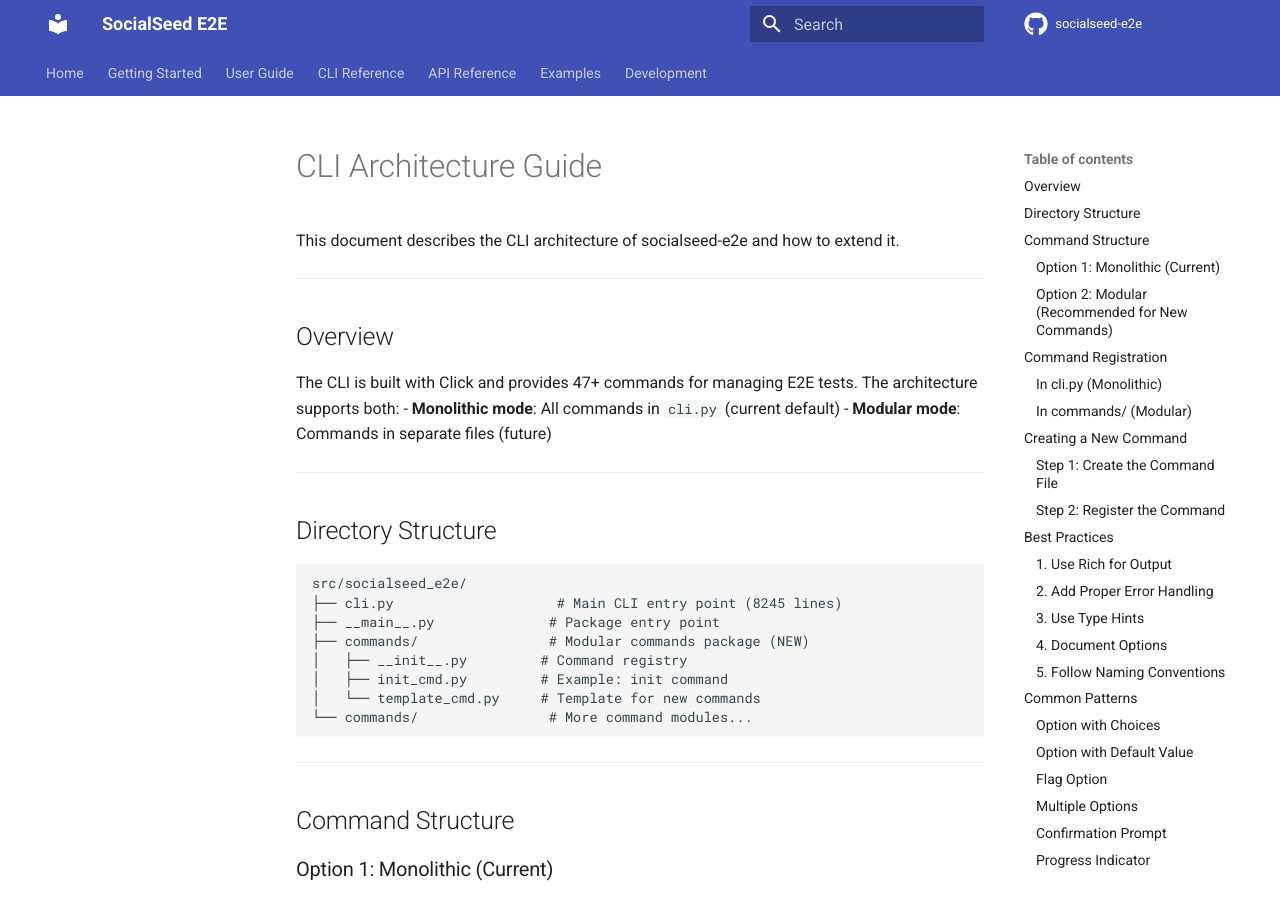
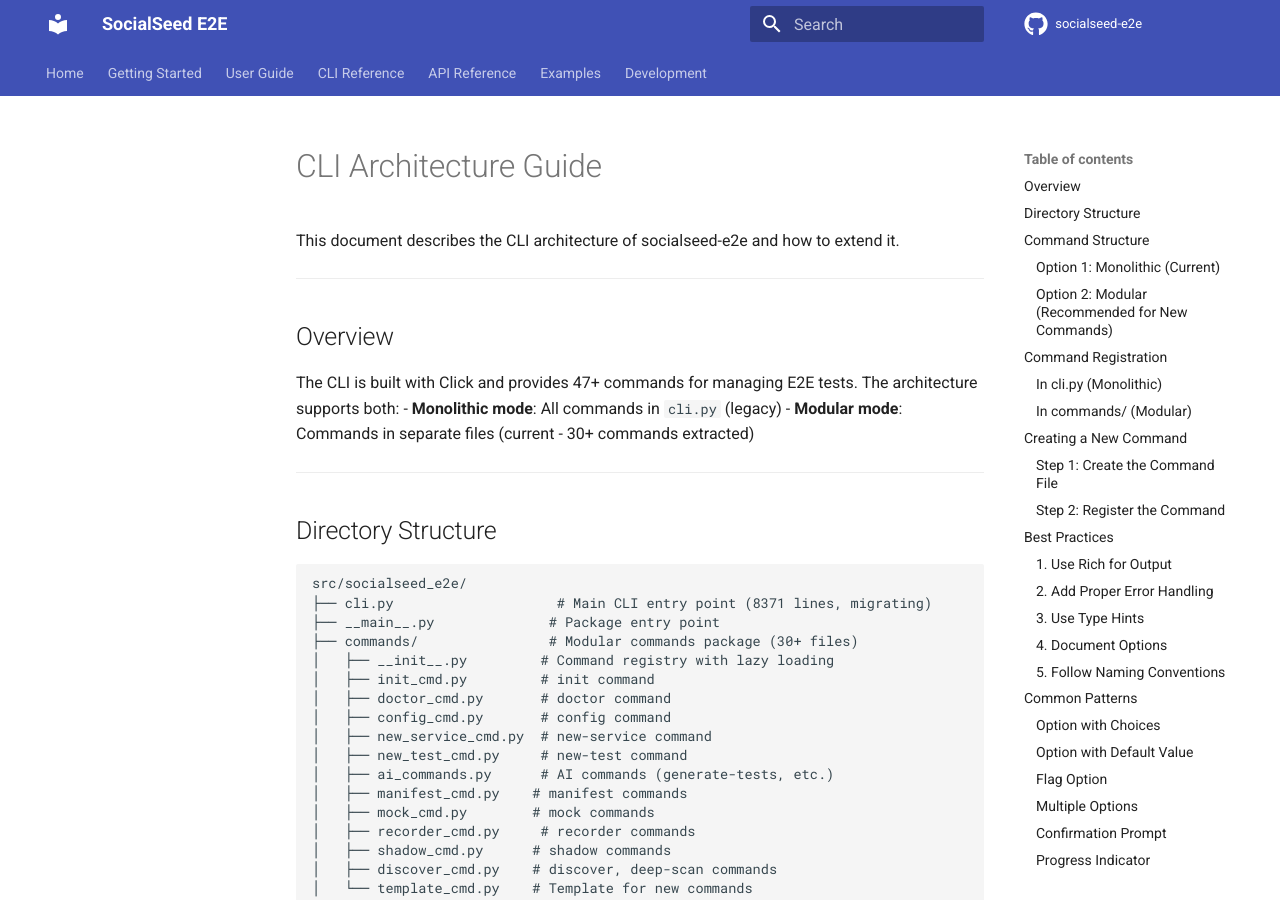
Before and after one commit to daironpf/socialseed-e2e, an MkDocs documentation site: the page built from docs/cli-architecture.md, in a window 1280 px wide and 900 px high. Built offline with MkDocs 1.6.1 and Material for MkDocs 9.7.7, drawn with Linux system fonts in a browser that asks for light colours; comment, search, counter and statistics services are not loaded.

Commit message:
docs: Update documentation for modular CLI architecture
- AGENTS.md: Add new command structure and patterns
- docs/cli-architecture.md: Update to reflect current state (30+ modular commands)

````diff
--- a/docs/cli-architecture.md
+++ b/docs/cli-architecture.md
@@ -7,8 +7,8 @@
 ## Overview
 
 The CLI is built with Click and provides 47+ commands for managing E2E tests. The architecture supports both:
-- **Monolithic mode**: All commands in `cli.py` (current default)
-- **Modular mode**: Commands in separate files (future)
+- **Monolithic mode**: All commands in `cli.py` (legacy)
+- **Modular mode**: Commands in separate files (current - 30+ commands extracted)
 
 ---
 
@@ -16,13 +16,22 @@
 
 ```
 src/socialseed_e2e/
-├── cli.py                    # Main CLI entry point (8245 lines)
+├── cli.py                    # Main CLI entry point (8371 lines, migrating)
 ├── __main__.py              # Package entry point
-├── commands/                # Modular commands package (NEW)
-│   ├── __init__.py         # Command registry
-│   ├── init_cmd.py         # Example: init command
-│   └── template_cmd.py     # Template for new commands
-└── commands/                # More command modules...
+├── commands/                # Modular commands package (30+ files)
+│   ├── __init__.py         # Command registry with lazy loading
+│   ├── init_cmd.py         # init command
+│   ├── doctor_cmd.py       # doctor command
+│   ├── config_cmd.py       # config command
+│   ├── new_service_cmd.py  # new-service command
+│   ├── new_test_cmd.py     # new-test command
+│   ├── ai_commands.py      # AI commands (generate-tests, etc.)
+│   ├── manifest_cmd.py    # manifest commands
+│   ├── mock_cmd.py        # mock commands
+│   ├── recorder_cmd.py     # recorder commands
+│   ├── shadow_cmd.py      # shadow commands
+│   ├── discover_cmd.py    # discover, deep-scan commands
+│   └── template_cmd.py    # Template for new commands
 ```
 
 ---
````
Also changed, not shown: AGENTS.md (+48 -1 lines).
